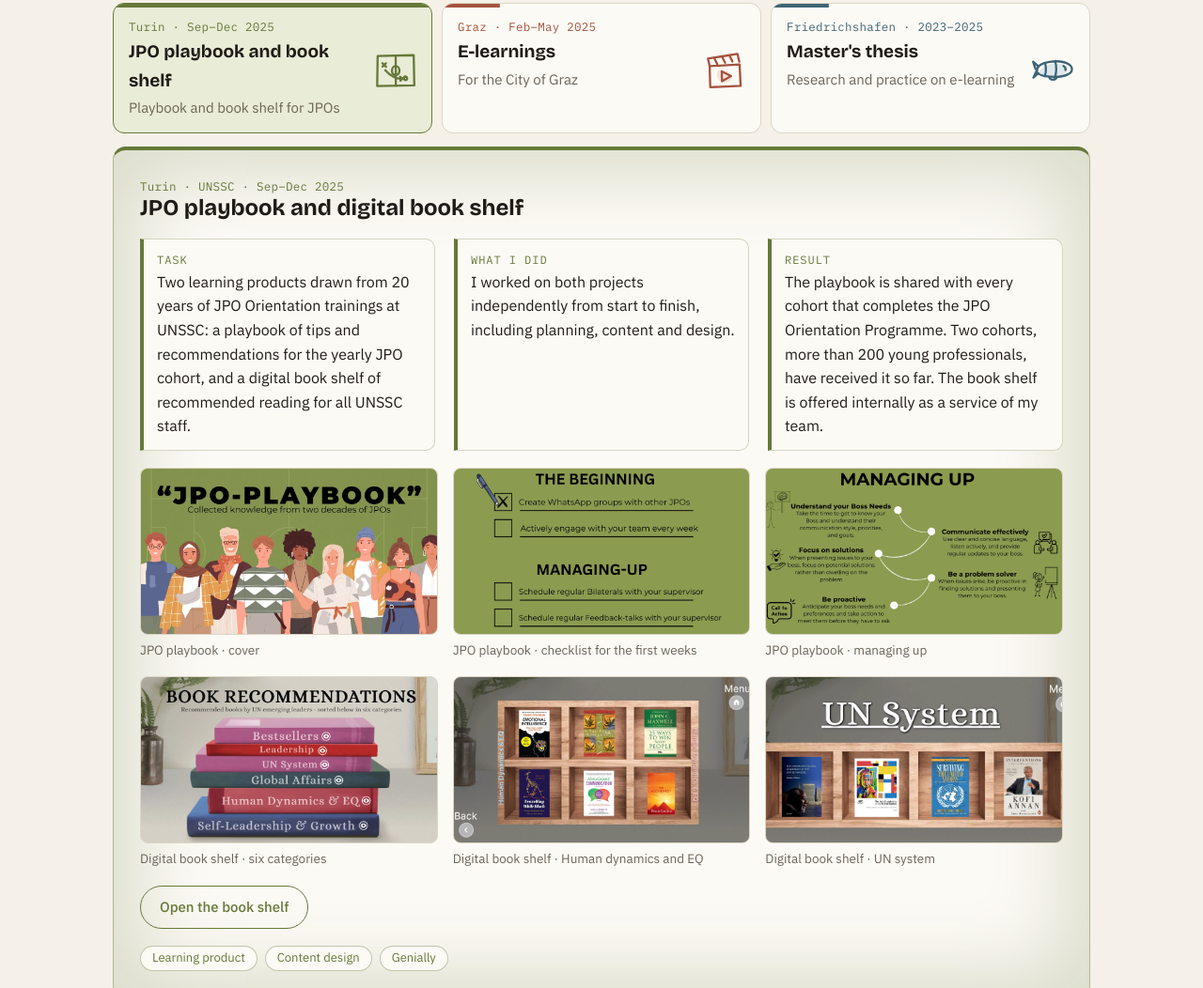
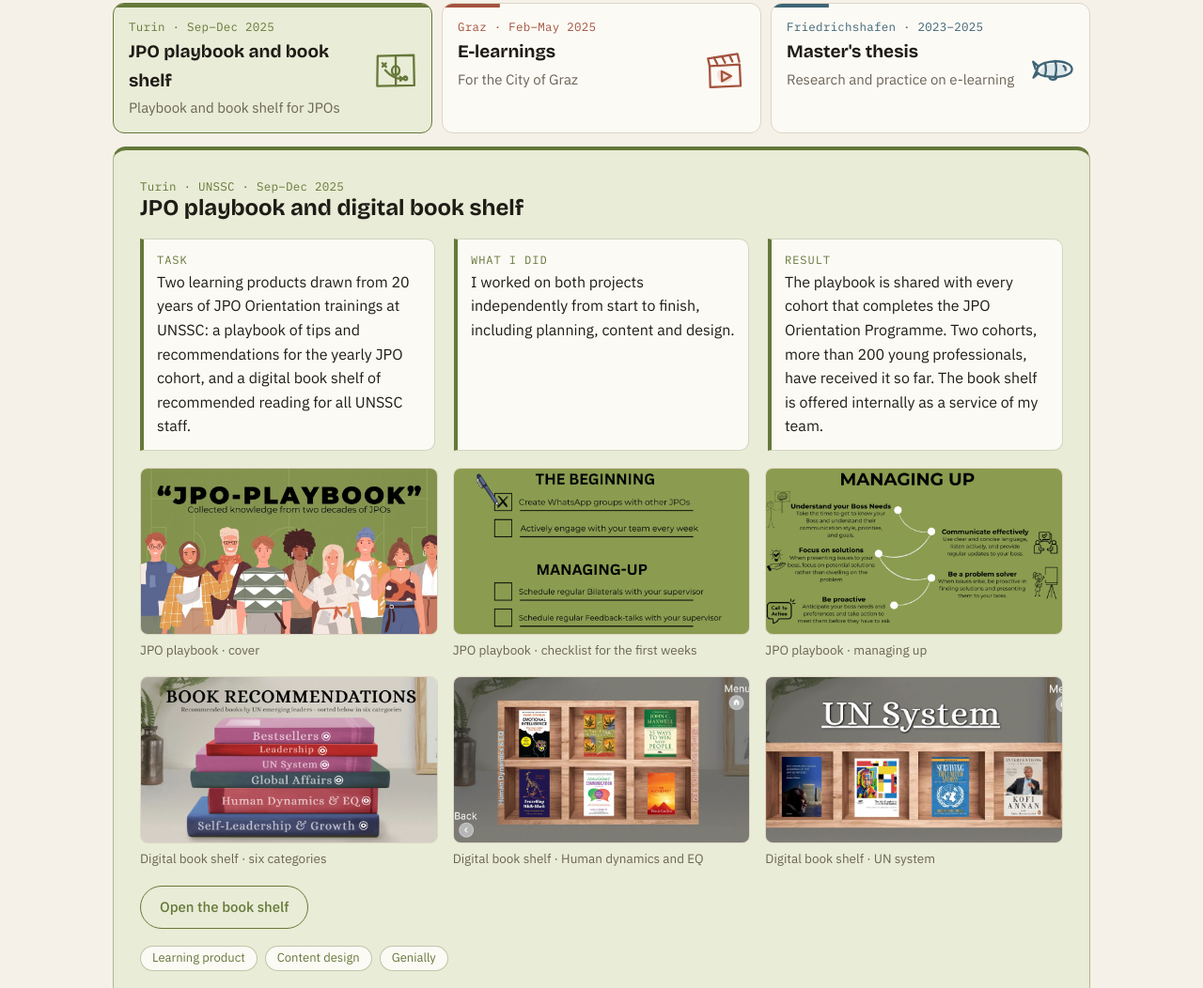
Before and after one commit to Helti2636/Learning-Portfolio, a plain HTML site: page docs/index.html in a window 1280 px wide. Shown: the part 1921-2973 px from the top of the page at 94% size. Drawn offline with nearby package versions, Linux system fonts and the light colour scheme.

Commit message:
Station panels: even muted tint instead of edge gradient; no icon wiggle
Co-Authored-By: Claude Opus 5.5 <noreply@anthropic.com>

```diff
--- a/docs/index.html
+++ b/docs/index.html
@@ -187,7 +187,7 @@ footer{display:flex;justify-content:space-between;gap:12px;flex-wrap:wrap;border
 .tabs button:hover::before{transform:scaleX(.45)}
 .tabs button[aria-selected="true"]{background:var(--acc-soft);border-color:var(--acc);box-shadow:none}
 .tabs button[aria-selected="true"]::before{transform:scaleX(1)}
-.panel{border-top:4px solid var(--acc);border-color:color-mix(in srgb,var(--acc) 35%,var(--line));border-top-color:var(--acc);background:var(--surface);box-shadow:inset 0 0 80px 28px color-mix(in srgb,var(--acc) 22%,var(--surface))}
+.panel{border-top:4px solid var(--acc);border-color:color-mix(in srgb,var(--acc) 35%,var(--line));border-top-color:var(--acc);background:var(--acc-soft);box-shadow:none}
 .panel .mono{color:var(--acc)}
 .panel h3{color:var(--ink)}
 .facts.row > div,.hl-band .facts > div:not(.actions){background:var(--surface);border:1px solid color-mix(in srgb,var(--acc) 28%,transparent);border-left:4px solid var(--acc);border-radius:0 10px 10px 0;padding:12px 14px}
@@ -245,10 +245,6 @@ figure video:hover{transform:translateY(-3px);box-shadow:0 10px 24px rgba(31,28,
 .tabs .st-icon{position:absolute;top:50%;right:12px;width:52px;height:52px;margin-top:-24px}
 .hl-head{display:flex;align-items:center;gap:12px}
 .hl-head .st-icon{width:46px;height:46px}
-@media (prefers-reduced-motion:no-preference){
-  .line-nav button:hover .st-icon,.tabs button:hover .st-icon{animation:wiggle .5s ease-in-out}
-  @keyframes wiggle{0%,100%{transform:rotate(0)}30%{transform:rotate(-7deg)}65%{transform:rotate(5deg)}}
-}
 </style>
 </head>
 <body>
```
Also changed, not shown: index.html (+1 -5 lines), portfolio.html (+1 -5 lines).
